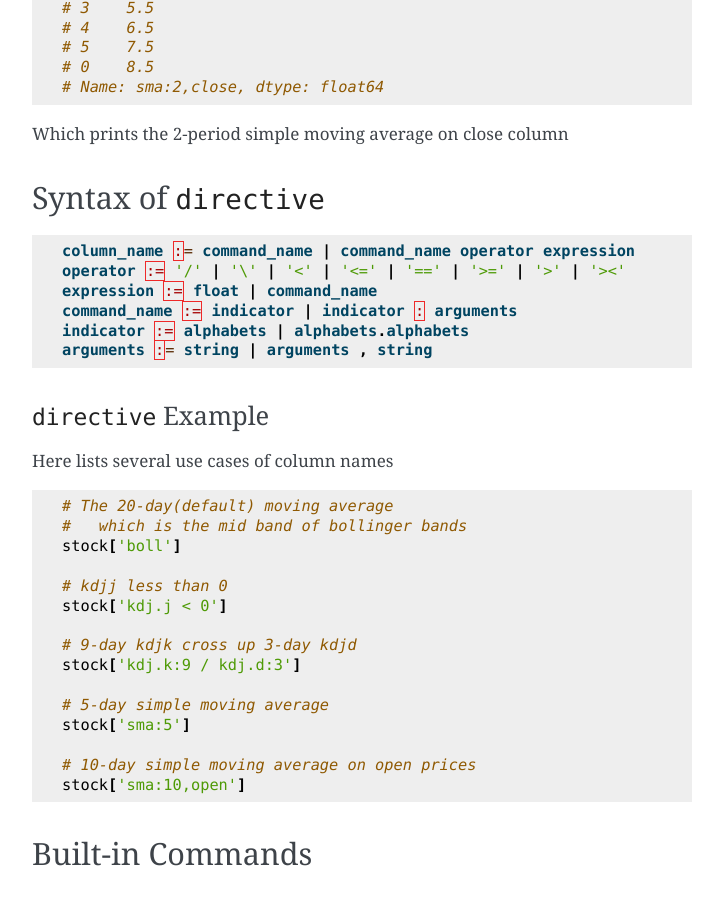
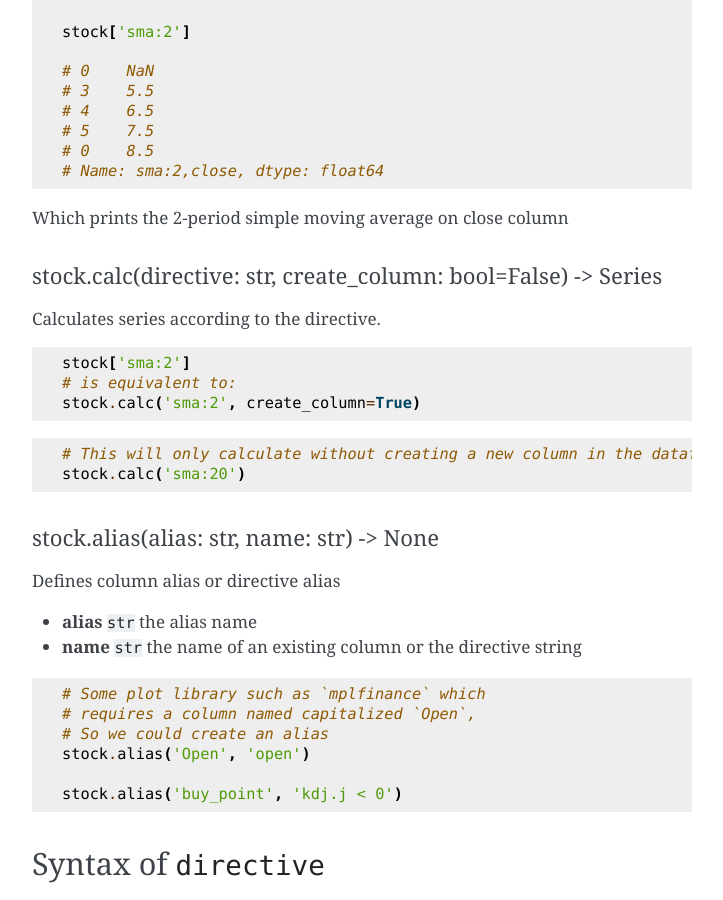
Before and after one commit to kaelzhang/stock-pandas, a Sphinx documentation site: the page built from docs/README.md, in a window 1280 px wide and 900 px high, scrolled down 1204 px. Shown: the whole window, without its empty margins (388-1111 px from the left). Built offline with Sphinx 7.4.7, drawn with Linux system fonts in a browser that asks for light colours; some of the changed text lies outside the part shown.

````diff
--- a/docs/README.md
+++ b/docs/README.md
@@ -5,7 +5,11 @@
 
 # stock-pandas
 
-The wrapper of `pandas.DataFrame` with stock statistics and indicators support for automatical trading.
+A wrapper and a subtle class of `pandas.DataFrame` which supports:
+- stock statistics
+- all kinds of stock indicators
+
+`stock-pandas` makes automatical trading much easier.
 
 ## Install
 
@@ -59,6 +63,37 @@ stock['sma:2']
 ```
 
 Which prints the 2-period simple moving average on close column
+
+#### stock.calc(directive: str, create_column: bool=False) -> Series
+
+Calculates series according to the directive.
+
+```py
+stock['sma:2']
+# is equivalent to:
+stock.calc('sma:2', create_column=True)
+```
+
+```py
+# This will only calculate without creating a new column in the dataframe
+stock.calc('sma:20')
+```
+
+#### stock.alias(alias: str, name: str) -> None
+
+Defines column alias or directive alias
+
+- **alias** `str` the alias name
+- **name** `str` the name of an existing column or the directive string
+
+```py
+# Some plot library such as `mplfinance` which
+# requires a column named capitalized `Open`,
+# So we could create an alias
+stock.alias('Open', 'open')
+
+stock.alias('buy_point', 'kdj.j < 0')
+```
 
 ## Syntax of `directive`
 
--- a/stock_pandas/__init__.py
+++ b/stock_pandas/__init__.py
@@ -1,4 +1,4 @@
-# The first beta version
-__version__ = '0.1.0'
+# beta version
+__version__ = '0.2.0'
 
 from .dataframe import StockDataFrame # noqa
````
Also changed, not shown: 1 other file.
